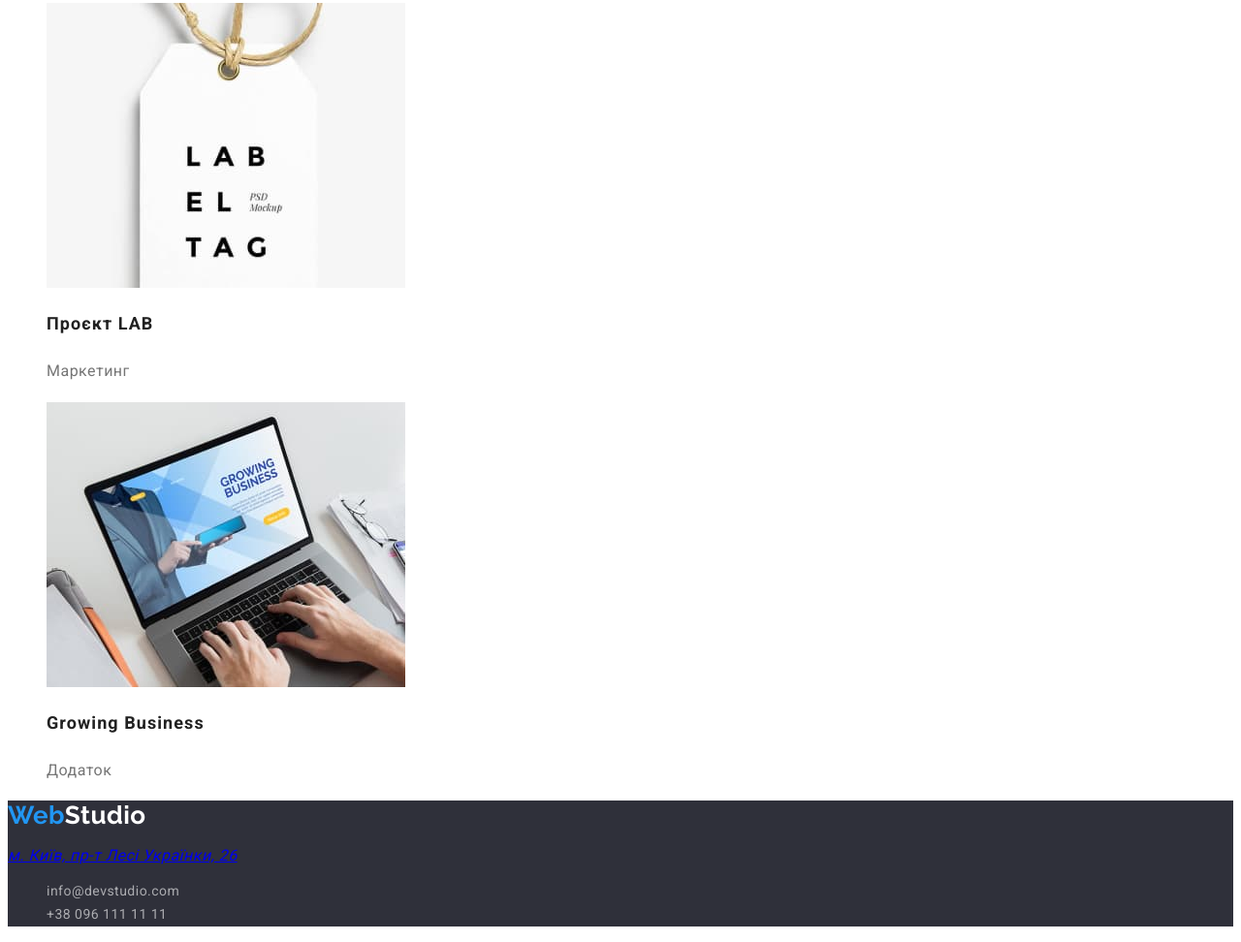
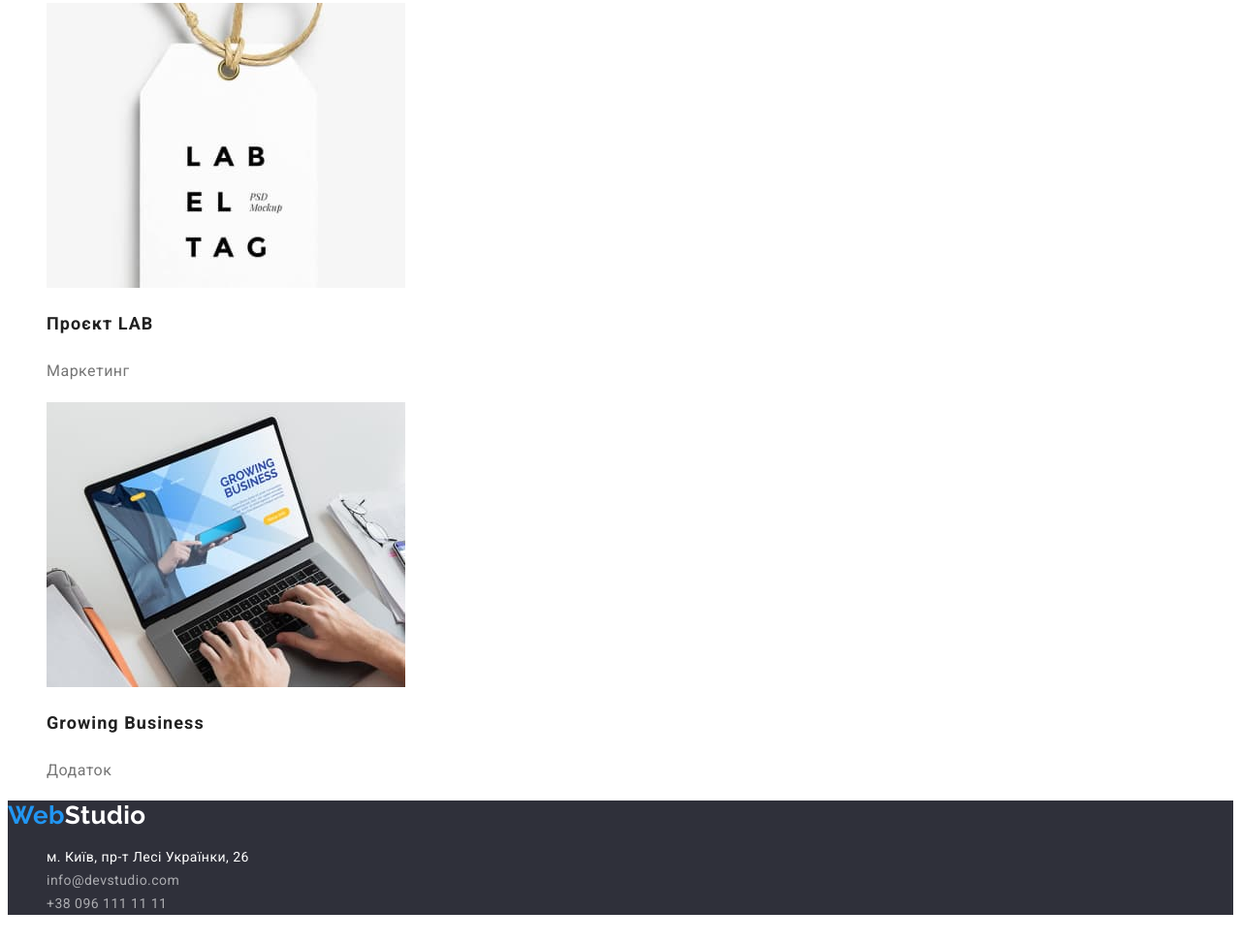
Before and after one commit to YevheniiOstrovskyi/goit-markur-hw-03, a plain HTML site: page portfolio.html in a window 1280 px wide. Shown: the part 3232-4204 px from the top of the page at 97% size. Drawn offline with Linux system fonts and the light colour scheme.

Commit message:
корекція футер
вся інформація в одному ul

```diff
--- a/portfolio.html
+++ b/portfolio.html
@@ -76,12 +76,10 @@
     <footer class="footer">
         <a href="./index.html" lang="en" class="logo" >Web<span class="logo-studio-footer">Studio</span></a>
         <address>
-            <p class="address">
-                <a href="https://goo.gl/maps/CAUCzJs1zSMkaPxj8" target="_blank" rel="noopener noreferrer nofollow" class="address-street">м. Київ, пр-т Лесі Українки, 26</a>
-            </p>
             <ul class="address-contact">
-                <li><a href="mailto:info@devstudio.com" class="address-contact-title">info@devstudio.com</a></li>
-                <li><a href="tel:+380961111111" class="address-contact-title">+38 096 111 11 11</a></li>
+            <li><a href="https://goo.gl/maps/CAUCzJs1zSMkaPxj8" target="_blank" rel="noopener noreferrer nofollow" class="address-street">м. Київ, пр-т Лесі Українки, 26</a></li>
+            <li><a href="mailto:info@devstudio.com" class="address-contact-title">info@devstudio.com</a></li>
+            <li><a href="tel:+380961111111" class="address-contact-title">+38 096 111 11 11</a></li>
             </ul>
         </address>
     </footer>
```
